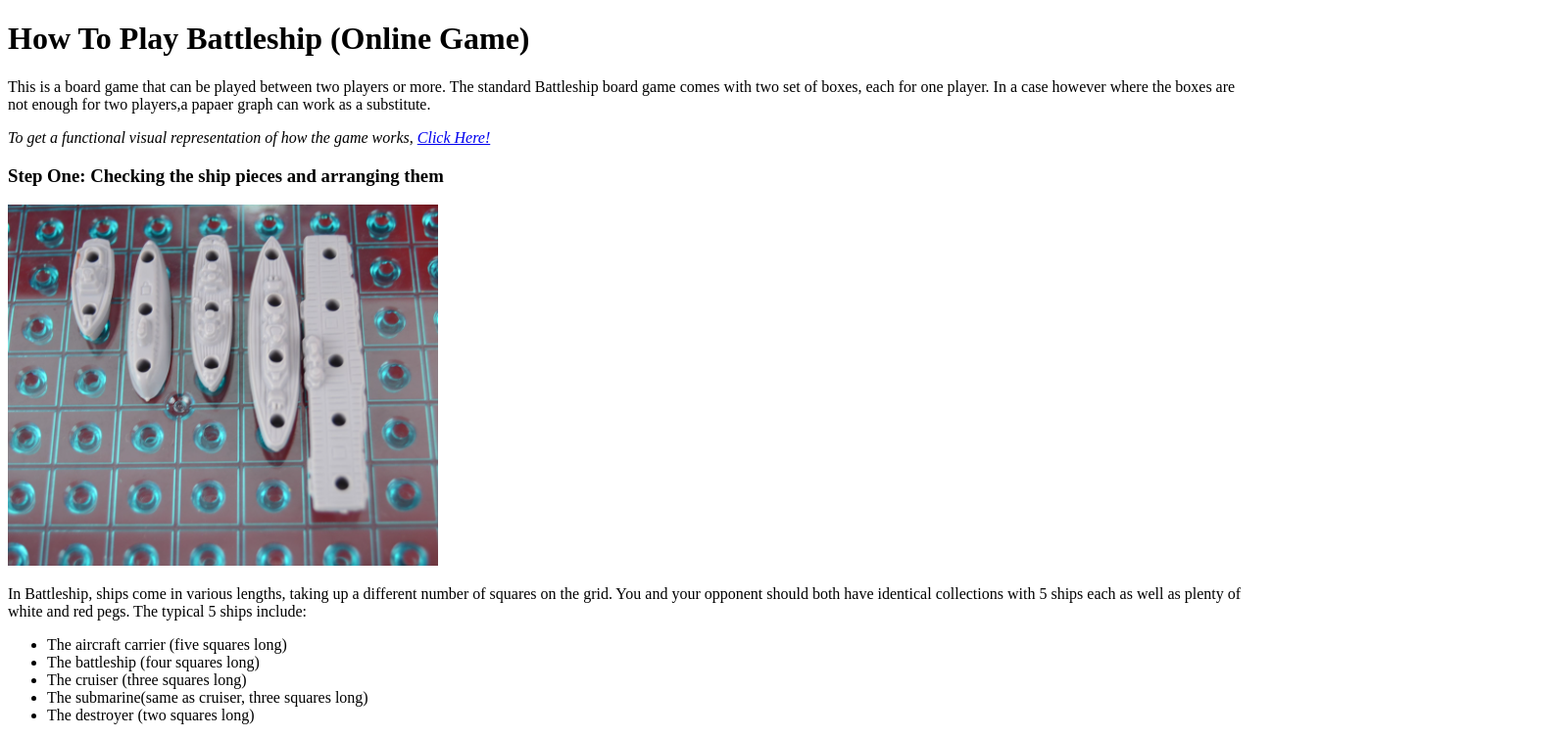
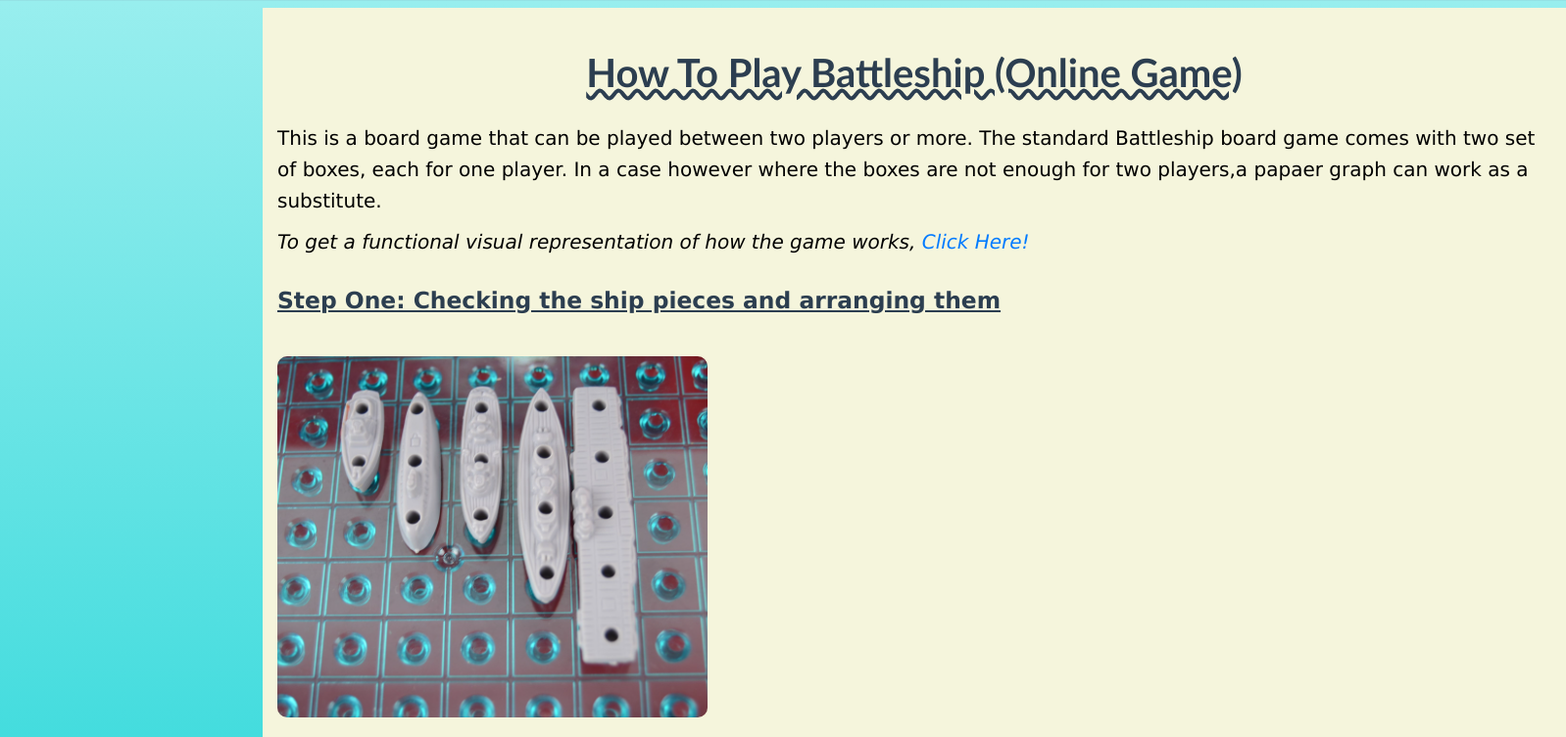
Before and after one commit to isMbumbu/phase1-battleship-project, a plain HTML site: page index.html in a window 1280 px wide. Shown: the top 753 px of the page at 98% size, 1598 px wide, since content can reach past the window. Drawn offline with Linux system fonts and the light colour scheme.

Commit message:
css-commit-1

```diff
--- a/index.html
+++ b/index.html
@@ -5,7 +5,7 @@
   <meta charset="UTF-8">
   <meta name="viewport" content="width=device-width, initial-scale=1.0">
   <title>Battleship Game Tutorial</title>
-  <link rel="stylesheet" href="styles.css">
+  <link rel="stylesheet" href="./styles.css">
 </head>
 <body>
 
--- /dev/null
+++ b/styles.css
@@ -0,0 +1,60 @@
+body{
+    background: linear-gradient(to bottom, #98eeee, #00ced1, #881963 , #52063f);
+    background-blend-mode: overlay;
+
+}
+
+.container{
+    display: flex;
+    flex-direction: column;
+    justify-content: center;
+    align-items: center;
+    width: 1300px; /* Use max-width for better responsiveness */
+	margin: 0 auto; /* Center container */
+    position: relative;
+    left: 260px;
+    background-color: beige;
+    padding: 15px;
+    font-size: 20px;
+    font-family: 'Lucida Sans', 'Lucida Sans Regular', 'Lucida Grande', 'Lucida Sans Unicode', Geneva, Verdana, sans-serif;
+}
+
+h1{
+    position: relative;
+    text-align: center;
+    text-decoration-style: wavy;
+    text-decoration-line: underline;
+    font-family: 'Trebuchet MS', 'Lucida Sans Unicode', 'Lucida Grande', 'Lucida Sans', Arial, sans-serif;
+}
+
+img{
+	border-radius: 10px;
+    margin: 20px 0; /* Use margin instead of position */
+    max-width: 100%; /* Responsive image */
+    height: auto; /* Maintain aspect ratio */
+}
+
+h3{
+    text-decoration-style: solid;
+    text-decoration-line: underline;
+	margin-top: 20px;
+}
+
+a {
+    color: #007BFF; /* Link color */
+    text-decoration: none; /* Remove default underline */
+}
+
+a:hover {
+    text-decoration: underline; /* Underline on hover */
+    color: #0056b3; /* Darker color on hover */
+}
+
+p {
+    line-height: 1.6; /* Improve line spacing */
+    margin: 10px 0; /* Space between paragraphs */
+}
+
+h1, h3 {
+    color: #2c3e50; /* Darker color for better contrast */
+}
```
Also changed, not shown: 1 other file.
